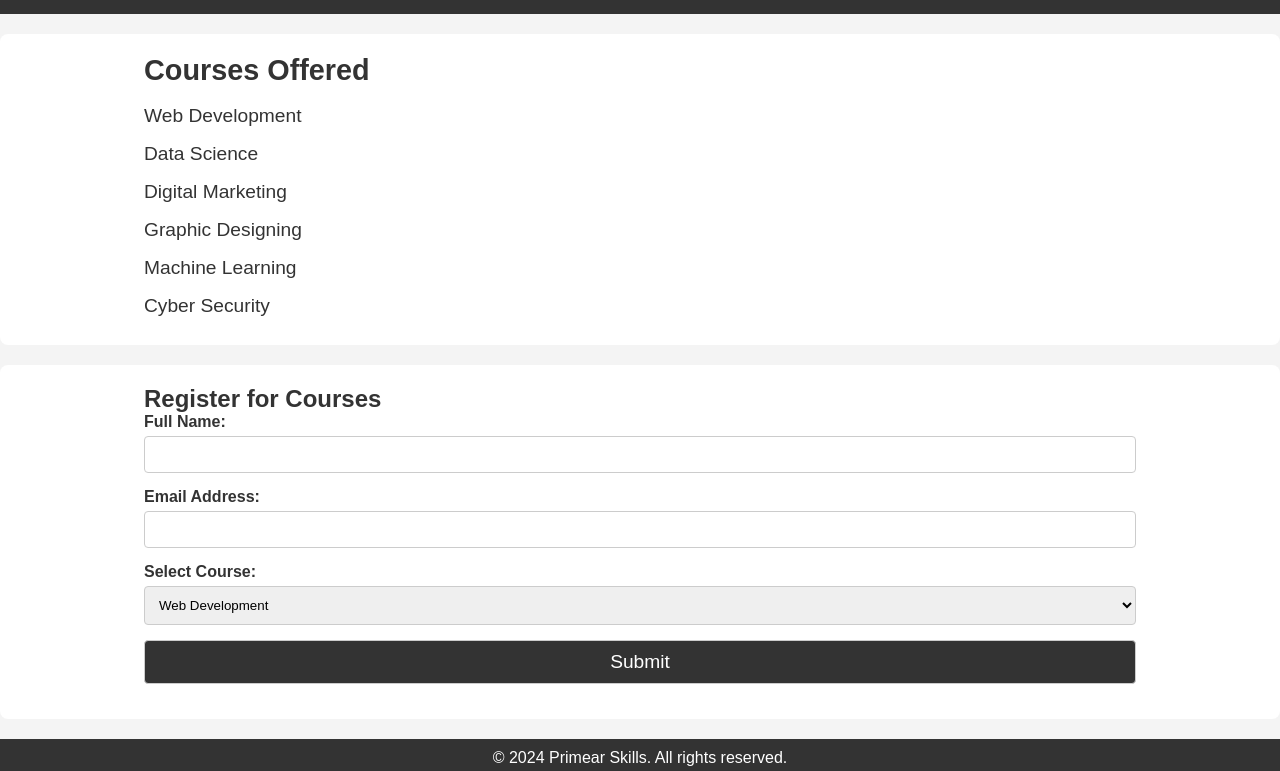
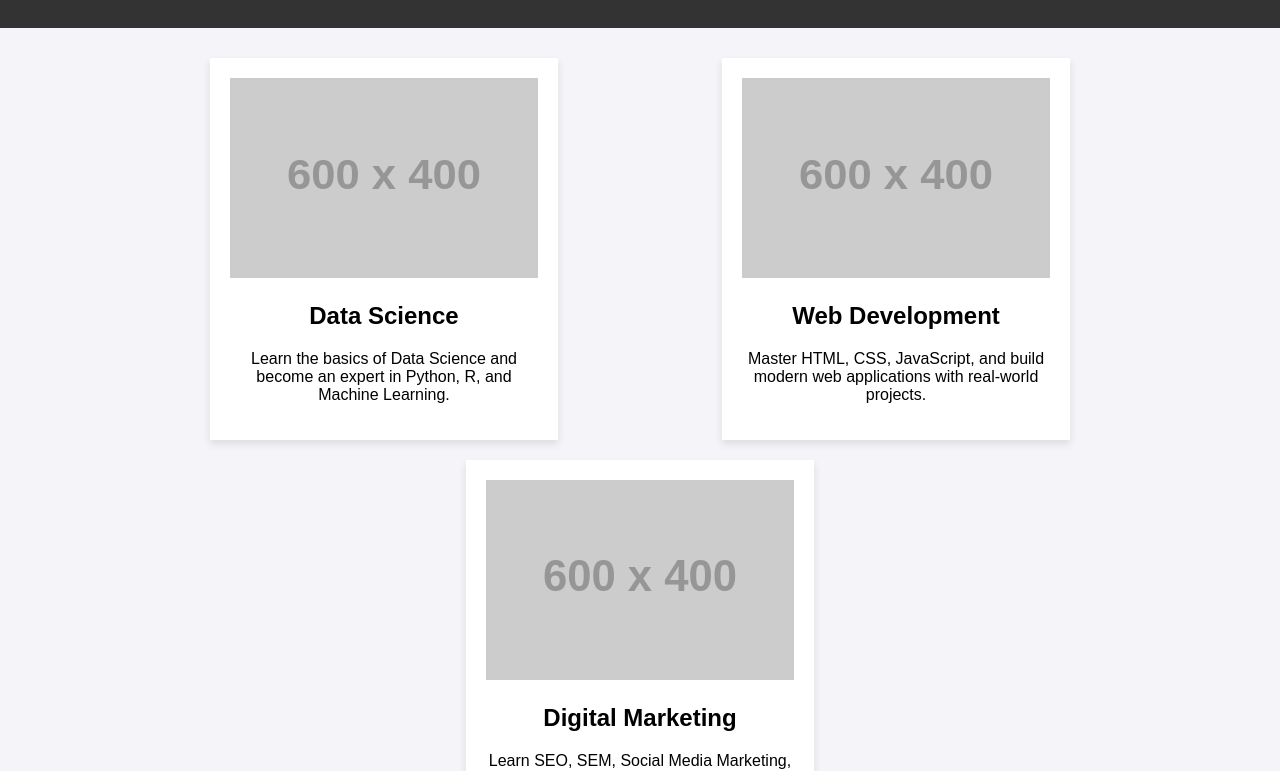
Before and after one commit to PremierSkills/Premier-skills.github.io, a plain HTML site: page index.html in a window 1280 px wide. Shown: the part 89-860 px from the top of the page. Drawn offline with Linux system fonts and the light colour scheme; placeholder pictures from the web are drawn by us.

Commit message:
Update index.html

```diff
--- a/index.html
+++ b/index.html
@@ -3,36 +3,112 @@
 <head>
     <meta charset="UTF-8">
     <meta name="viewport" content="width=device-width, initial-scale=1.0">
+    <meta http-equiv="X-UA-Compatible" content="ie=edge">
     <title>Primear Skills</title>
-    <link rel="stylesheet" href="html.css">
-    <script src="https://cdnjs.cloudflare.com/ajax/libs/xlsx/0.17.3/xlsx.full.min.js"></script>
+    <link rel="stylesheet" href="styles.css"> <!-- You can link your external CSS here -->
+    <style>
+        /* Basic CSS for layout */
+        body {
+            font-family: Arial, sans-serif;
+            background-color: #f4f4f9;
+            margin: 0;
+            padding: 0;
+        }
+
+        header {
+            background-color: #333;
+            color: white;
+            padding: 15px 0;
+            text-align: center;
+        }
+
+        header h1 {
+            margin: 0;
+        }
+
+        .container {
+            width: 80%;
+            margin: 0 auto;
+        }
+
+        .courses {
+            display: flex;
+            justify-content: space-around;
+            flex-wrap: wrap;
+            padding: 20px 0;
+        }
+
+        .course {
+            background-color: white;
+            padding: 20px;
+            margin: 10px;
+            width: 30%;
+            text-align: center;
+            box-shadow: 0 4px 8px rgba(0, 0, 0, 0.1);
+        }
+
+        .course img {
+            width: 100%;
+            height: 200px;
+            object-fit: cover;
+        }
+
+        .form-container {
+            background-color: white;
+            padding: 20px;
+            margin: 20px 0;
+            box-shadow: 0 4px 8px rgba(0, 0, 0, 0.1);
+        }
+
+        .form-container input,
+        .form-container select,
+        .form-container button {
+            width: 100%;
+            padding: 10px;
+            margin: 10px 0;
+            border: 1px solid #ccc;
+            border-radius: 5px;
+        }
+
+        footer {
+            background-color: #333;
+            color: white;
+            text-align: center;
+            padding: 15px 0;
+        }
+    </style>
 </head>
 <body>
+
 <header>
-        <div class="container">
-            <h1>Primear Skills</h1>
-            <p>Your path to professional excellence</p>
-        </div>
+    <h1>Welcome to Premier Skills</h1>
+    <p>Your gateway to professional skill development</p>
 </header>
 
-    <section id="courses">
 <div class="container">
-            <h2>Courses Offered</h2>
-            <ul>
-                <li>Web Development</li>
-                <li>Data Science</li>
-                <li>Digital Marketing</li>
-                <li>Graphic Designing</li>
-                <li>Machine Learning</li>
-                <li>Cyber Security</li>
-            </ul>
+    <section class="courses">
+        <div class="course">
+            <img src="https://via.placeholder.com/600x400" alt="Course Image">
+            <h2>Data Science</h2>
+            <p>Learn the basics of Data Science and become an expert in Python, R, and Machine Learning.</p>
+        </div>
+
+        <div class="course">
+            <img src="https://via.placeholder.com/600x400" alt="Course Image">
+            <h2>Web Development</h2>
+            <p>Master HTML, CSS, JavaScript, and build modern web applications with real-world projects.</p>
+        </div>
+
+        <div class="course">
+            <img src="https://via.placeholder.com/600x400" alt="Course Image">
+            <h2>Digital Marketing</h2>
+            <p>Learn SEO, SEM, Social Media Marketing, and much more to grow your business online.</p>
         </div>
     </section>
 
-    <section id="registration">
-        <div class="container">
-            <h2>Register for Courses</h2>
-            <form id="registrationForm">
+    <section class="form-container">
+        <h2>Register for a Course</h2>
+        <form action="https//formsubmit.co/infopremierskill@gmail.com" method="POST" id="registration-form">
             <label for="name">Full Name:</label>
             <input type="text" id="name" name="name" required>
 
@@ -41,25 +117,22 @@
 
             <label for="course">Select Course:</label>
             <select id="course" name="course" required>
+                <option value="Data Science">Data Science</option>
                 <option value="Web Development">Web Development</option>
-                    <option value="Data Science">Data Science</option>
                 <option value="Digital Marketing">Digital Marketing</option>
-                    <option value="Graphic Designing">Graphic Designing</option>
-                    <option value="Machine Learning">Machine Learning</option>
-                    <option value="Cyber Security">Cyber Security</option>
             </select>
 
-                <button type="submit">Submit</button>
+            <label for="phone">Phone Number:</label>
+            <input type="text" id="phone" name="phone" required>
+
+            <button type="submit">Register Now</button>
         </form>
+    </section>
 </div>
-    </section>
 
 <footer>
-        <div class="container">
-            <p>&copy; 2024 Primear Skills. All rights reserved.</p>
-        </div>
+    <p>Contact us at: <a href="mailto:infopremierskill@gmail.com" style="color: white;">infopremierskill@gmail.com</a></p>
 </footer>
 
-    <script src="html.js"></script>
 </body>
 </html>
```
Lines whose indentation alone changed are shown as unchanged.
